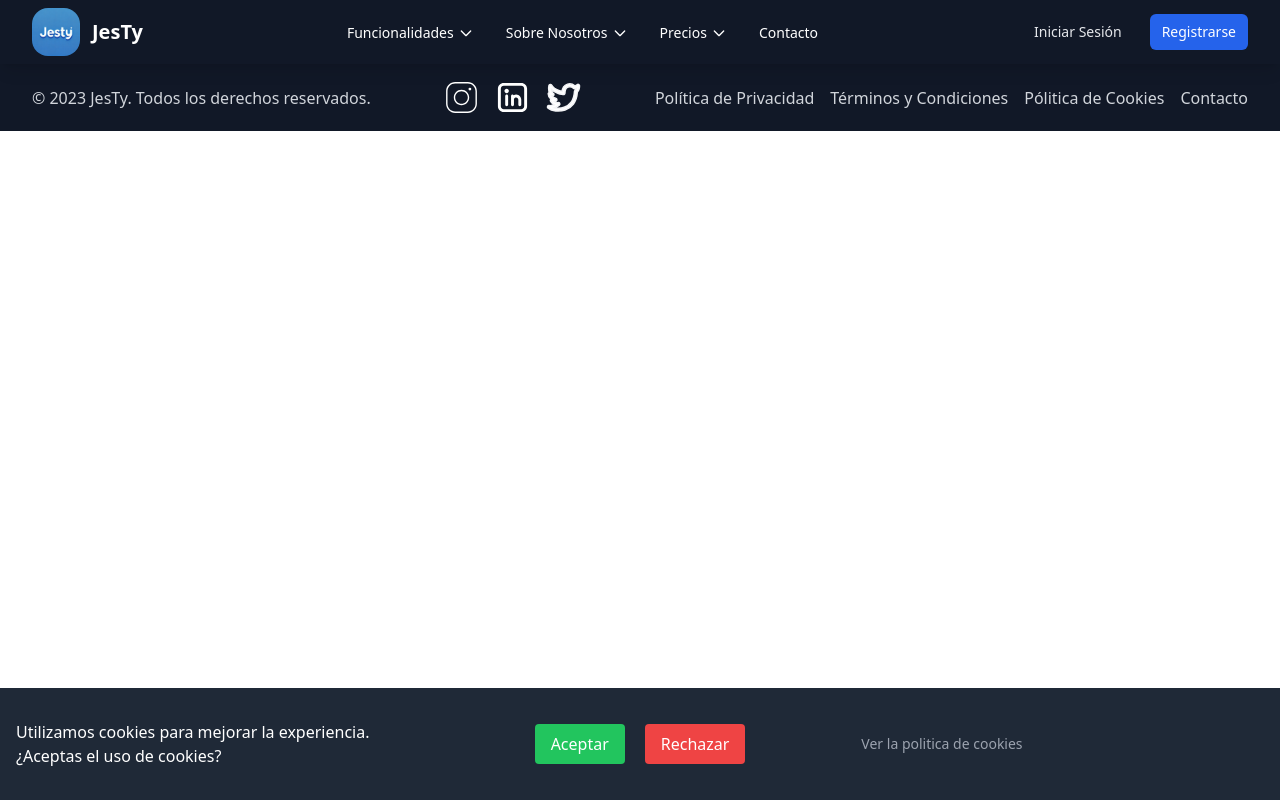
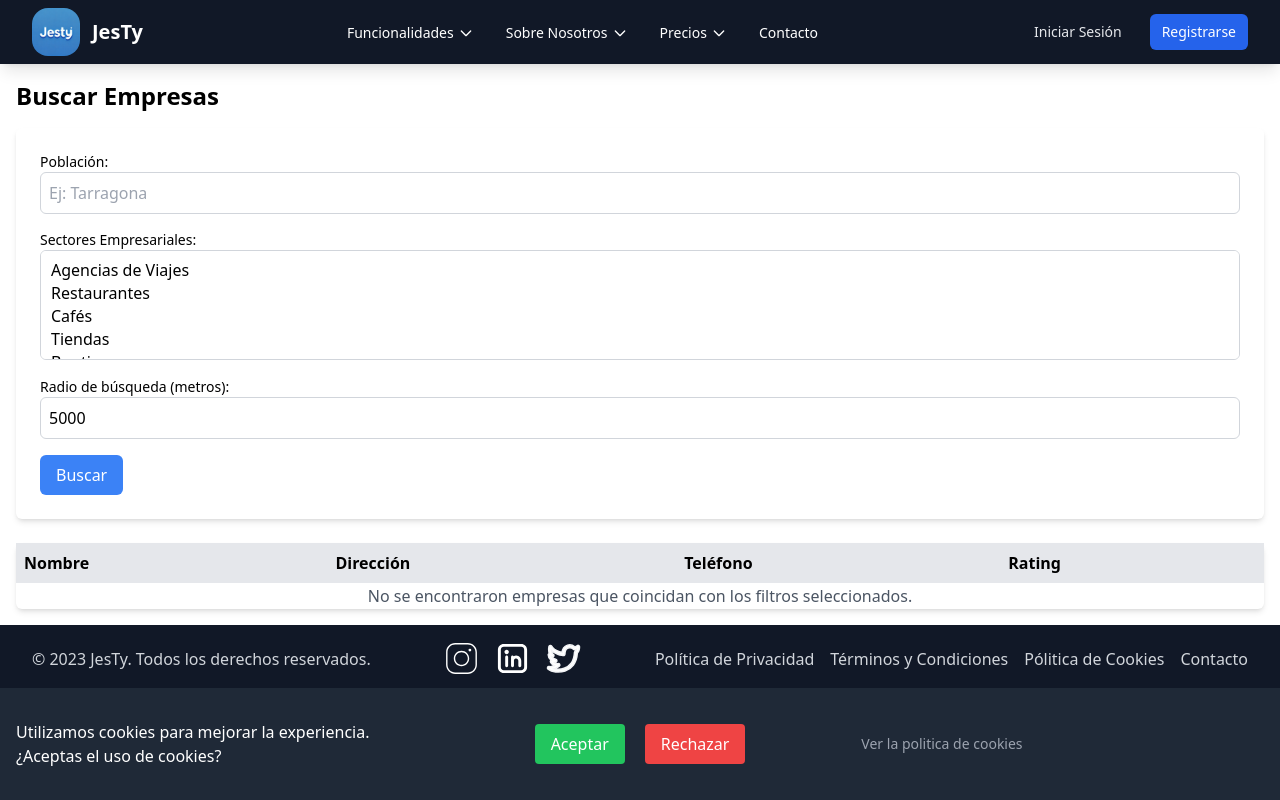
Before and after one commit to 2DAM-202425-PROJECTE/landing-page-joanchorto, a Vue app: page /tools/findLeads in a window 1280 px wide. Built offline with nearby package versions, Linux system fonts and the light colour scheme.

Commit message:
agregar les tools

```diff
--- a/src/router/index.js
+++ b/src/router/index.js
@@ -82,6 +82,12 @@ const router = createRouter({
     {path: '/register', component: Register},
     {path: '/login', component: Login},
 
+
+      //Tools
+
+        {path:'/tools/findLeads', component: () => import('@/views/tools/FindLeads.vue')},
+
+
   ]
 })
 
--- /dev/null
+++ b/src/views/tools/FindLeads.vue
@@ -0,0 +1,138 @@
+<template>
+  <div class="container mx-auto p-4">
+    <h1 class="text-2xl font-bold mb-4">Buscar Empresas</h1>
+    <form @submit.prevent="onSearch" class="space-y-4 bg-white p-6 shadow-md rounded-md">
+      <div>
+        <label for="location" class="block text-sm font-medium">Población:</label>
+        <input
+            type="text"
+            v-model="location"
+            id="location"
+            class="border border-gray-300 rounded-md w-full p-2"
+            placeholder="Ej: Tarragona"
+            required
+        />
+      </div>
+      <div>
+        <label for="sector" class="block text-sm font-medium">Sectores Empresariales:</label>
+        <select
+            v-model="selectedSectors"
+            id="sector"
+            class="border border-gray-300 rounded-md w-full p-2"
+            multiple
+        >
+          <option value="travel_agency">Agencias de Viajes</option>
+          <option value="restaurant">Restaurantes</option>
+          <option value="cafe">Cafés</option>
+          <option value="shop">Tiendas</option>
+          <option value="boutique">Boutiques</option>
+          <option value="marketplace">Mercados</option>
+          <option value="office">Oficinas</option>
+          <option value="consulting">Consultoría</option>
+          <option value="coworking_space">Espacios de Coworking</option>
+          <option value="school">Academias</option>
+          <option value="college">Colegios</option>
+          <option value="university">Universidades</option>
+          <option value="fitness_centre">Centros de Fitness</option>
+          <option value="spa">Spas</option>
+          <option value="ngo">ONGs</option>
+          <option value="conference_centre">Centros de Conferencias</option>
+          <option value="event_space">Espacios para Eventos</option>
+          <option value="studio">Estudios Creativos</option>
+          <option value="workshop">Talleres</option>
+        </select>
+      </div>
+      <div>
+        <label for="radius" class="block text-sm font-medium">Radio de búsqueda (metros):</label>
+        <input
+            type="number"
+            v-model="radius"
+            id="radius"
+            class="border border-gray-300 rounded-md w-full p-2"
+            placeholder="Ej: 5000"
+            min="100"
+            max="50000"
+            required
+        />
+      </div>
+
+      <button
+          type="submit"
+          class="bg-blue-500 text-white px-4 py-2 rounded-md hover:bg-blue-600"
+      >
+        Buscar
+      </button>
+    </form>
+
+    <table class="mt-6 w-full bg-white shadow-md rounded-md">
+      <thead>
+      <tr class="bg-gray-200">
+        <th class="text-left p-2">Nombre</th>
+        <th class="text-left p-2">Dirección</th>
+        <th class="text-left p-2">Teléfono</th>
+        <th class="text-left p-2">Rating</th>
+      </tr>
+      </thead>
+      <tbody>
+      <tr v-if="results.length === 0" class="text-center text-gray-600">
+        <td colspan="4">No se encontraron empresas que coincidan con los filtros seleccionados.</td>
+      </tr>
+      <tr v-for="place in results" :key="place.place_id" class="border-t">
+        <td class="p-2">{{ place.name || 'Sin nombre' }}</td>
+        <td class="p-2">{{ place.vicinity || 'N/A' }}</td>
+        <td class="p-2">{{ place.formatted_phone_number || 'N/A' }}</td>
+        <td class="p-2">{{ place.rating || 'N/A' }}</td>
+      </tr>
+      </tbody>
+    </table>
+  </div>
+</template>
+
+<script>
+export default {
+  data() {
+    return {
+      location: '',
+      selectedSectors: [],
+      radius: 5000,
+      results: [],
+      apiKey: 'AIzaSyDc3x7lL9GCHiXbprfrcyEQ7Kd2bkgCu6E',
+    };
+  },
+  methods: {
+    async onSearch() {
+      try {
+        // Obtener coordenadas de la ubicación con Places API Geocoding
+        const geocodeUrl = `https://maps.googleapis.com/maps/api/geocode/json?address=${encodeURIComponent(this.location)}&key=${this.apiKey}`;
+        const geocodeResponse = await fetch(geocodeUrl);
+        const geocodeData = await geocodeResponse.json();
+
+        if (!geocodeData.results || geocodeData.results.length === 0) {
+          alert('No se encontraron resultados para la población especificada.');
+          return;
+        }
+
+        const { lat, lng } = geocodeData.results[0].geometry.location;
+
+        // Buscar empresas con Places API Nearby Search
+        const placesUrl = `https://maps.googleapis.com/maps/api/place/nearbysearch/json?location=${lat},${lng}&radius=${this.radius}&type=${this.selectedSectors.join('|')}&key=${this.apiKey}`;
+        const placesResponse = await fetch(placesUrl);
+        const placesData = await placesResponse.json();
+
+        if (!placesData.results || placesData.results.length === 0) {
+          this.results = [];
+        } else {
+          this.results = placesData.results;
+        }
+      } catch (error) {
+        console.error('Error:', error);
+        alert('Ocurrió un error al buscar empresas.');
+      }
+    },
+  },
+};
+</script>
+
+<style scoped>
+/* Puedes agregar estilos personalizados aquí */
+</style>
```
